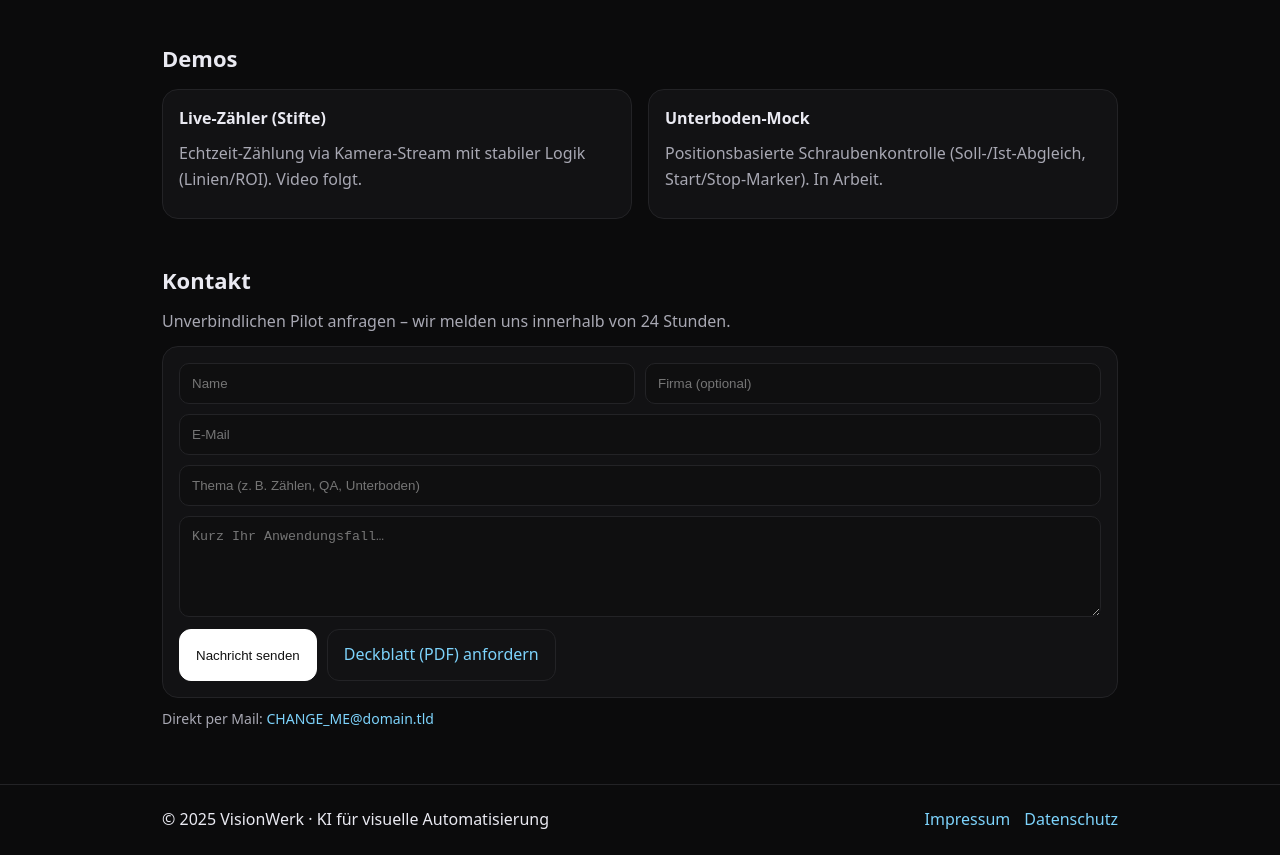
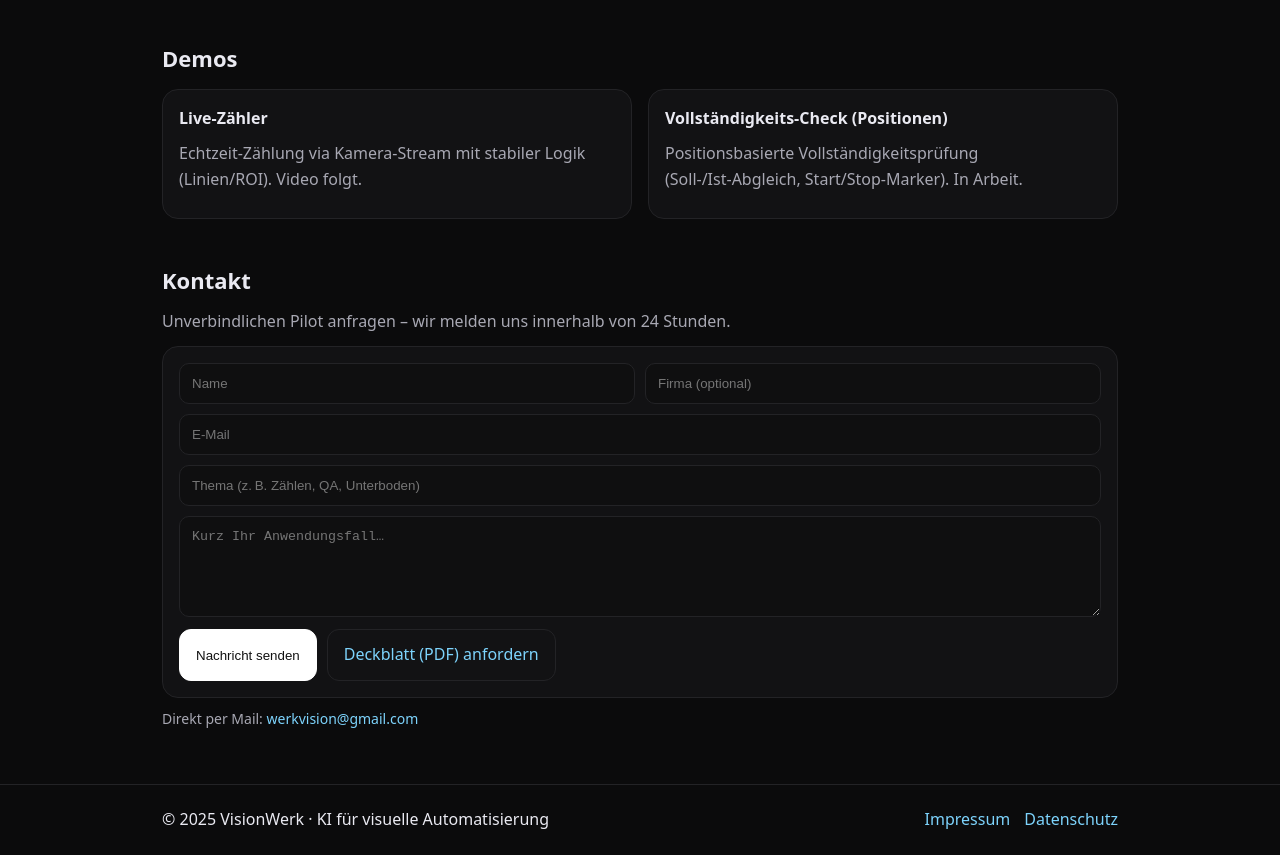
Before and after one commit to DennisSonguer/DennisSonguer.github.io, a plain HTML site: page index.html in a window 1280 px wide. Shown: the part 995-1850 px from the top of the page. Drawn offline with Linux system fonts and the light colour scheme.

Commit message:
Update index.html

```diff
--- a/index.html
+++ b/index.html
@@ -31,7 +31,7 @@
   <header>
     <div class="wrap" style="display:flex;align-items:center;justify-content:space-between;gap:16px">
       <div style="display:flex;align-items:center;gap:10px">
-        <div style="width:36px;height:36px;border-radius:12px;background:linear-gradient(135deg,#22d3ee,#3b82f6)"></div>
+        <img src="logo.svg" alt="VisionWerk Logo" style="width:36px;height:36px;border-radius:12px;object-fit:contain;background:linear-gradient(135deg,#22d3ee,#3b82f6)" onerror="this.style.background='linear-gradient(135deg,#22d3ee,#3b82f6)'; this.removeAttribute('src');" />
         <strong>VisionWerk</strong>
       </div>
       <nav style="display:flex;gap:16px;font-size:14px">
@@ -54,7 +54,7 @@
         </div>
         <p style="font-size:12px;margin-top:8px">Datenschutzfreundlich · Keine Cloud nötig · In Tagen statt Wochen</p>
       </div>
-      <div class="demo">Demo‑Video/GIF Platzhalter</div>
+      <div class="demo"><iframe src="https://www.youtube.com/embed/VIDEO_ID_HERE" title="YOLOv8 Demo" style="width:100%;height:100%;border:0;border-radius:16px" allow="accelerometer; autoplay; clipboard-write; encrypted-media; gyroscope; picture-in-picture; web-share" allowfullscreen></iframe></div>
     </section>
 
     <section id="leistungen" style="padding:22px 0">
@@ -87,8 +87,8 @@
     <section id="demos" style="padding:22px 0">
       <h2>Demos</h2>
       <div class="grid g-2" style="margin-top:12px">
-        <div class="card"><strong>Live‑Zähler (Stifte)</strong><p>Echtzeit‑Zählung via Kamera‑Stream mit stabiler Logik (Linien/ROI). Video folgt.</p></div>
-        <div class="card"><strong>Unterboden‑Mock</strong><p>Positionsbasierte Schraubenkontrolle (Soll‑/Ist‑Abgleich, Start/Stop‑Marker). In Arbeit.</p></div>
+        <div class="card"><strong>Live‑Zähler</strong><p>Echtzeit‑Zählung via Kamera‑Stream mit stabiler Logik (Linien/ROI). Video folgt.</p></div>
+        <div class="card"><strong>Vollständigkeits‑Check (Positionen)</strong><p>Positionsbasierte Vollständigkeitsprüfung (Soll‑/Ist‑Abgleich, Start/Stop‑Marker). In Arbeit.</p></div>
       </div>
     </section>
 
@@ -108,7 +108,7 @@
           <a class="btn" href="#">Deckblatt (PDF) anfordern</a>
         </div>
       </form>
-      <p style="font-size:14px;margin-top:10px">Direkt per Mail: <a href="mailto:CHANGE_ME@domain.tld" id="directMail">CHANGE_ME@domain.tld</a></p>
+      <p style="font-size:14px;margin-top:10px">Direkt per Mail: <a href="mailto:werkvision@gmail.com" id="directMail">werkvision@gmail.com</a></p>
     </section>
   </main>
 
@@ -123,7 +123,7 @@
     // Jahr setzen
     document.getElementById('year').textContent = new Date().getFullYear();
     // Mail senden via mailto
-    const RECEIVER = 'CHANGE_ME@domain.tld'; // ← hier deine Mailadresse eintragen
+    const RECEIVER = 'werkvision@gmail.com'; // ← hier deine Mailadresse eintragen
     function sendMail(ev){
       ev.preventDefault();
       const fd = new FormData(ev.target);
```
